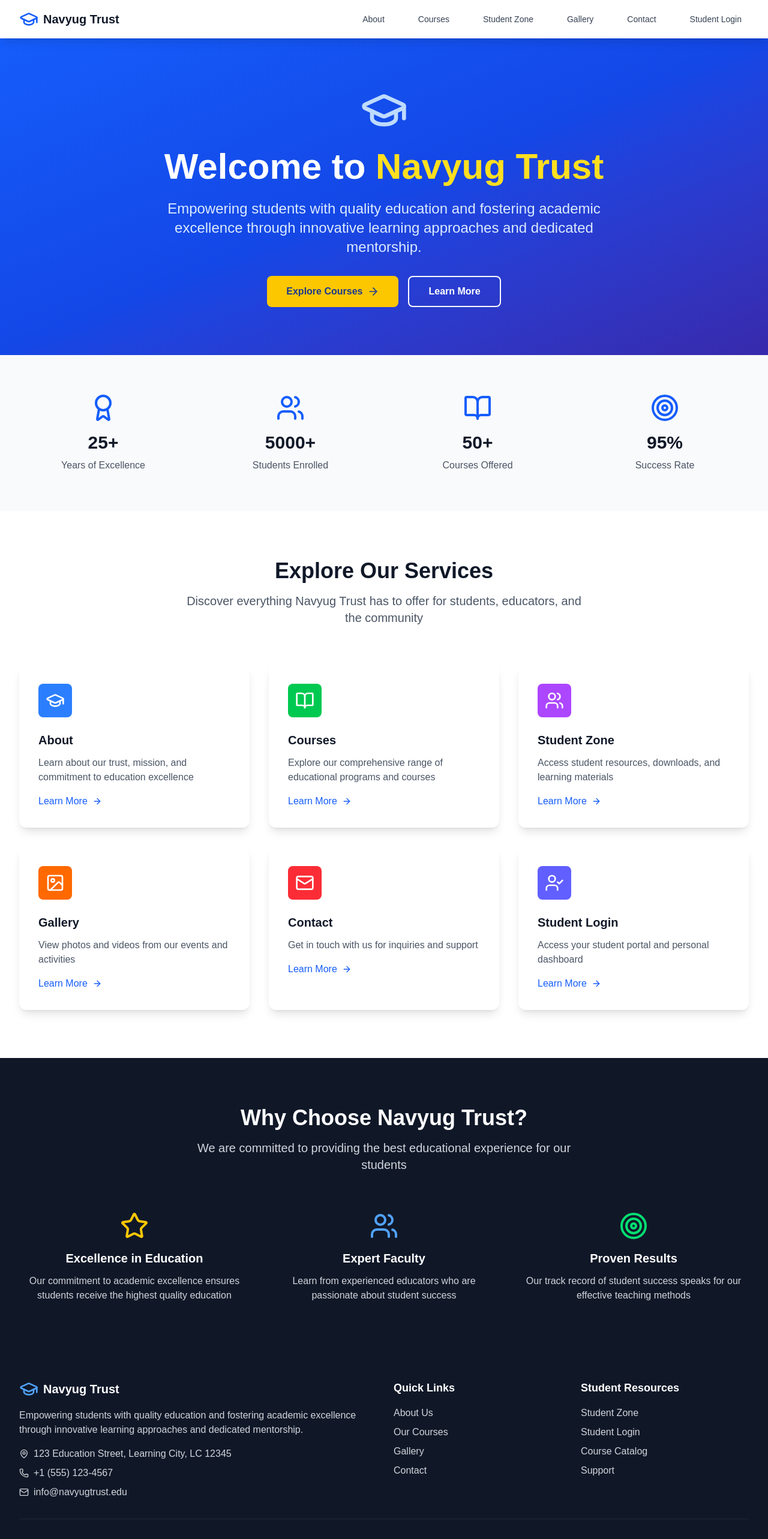
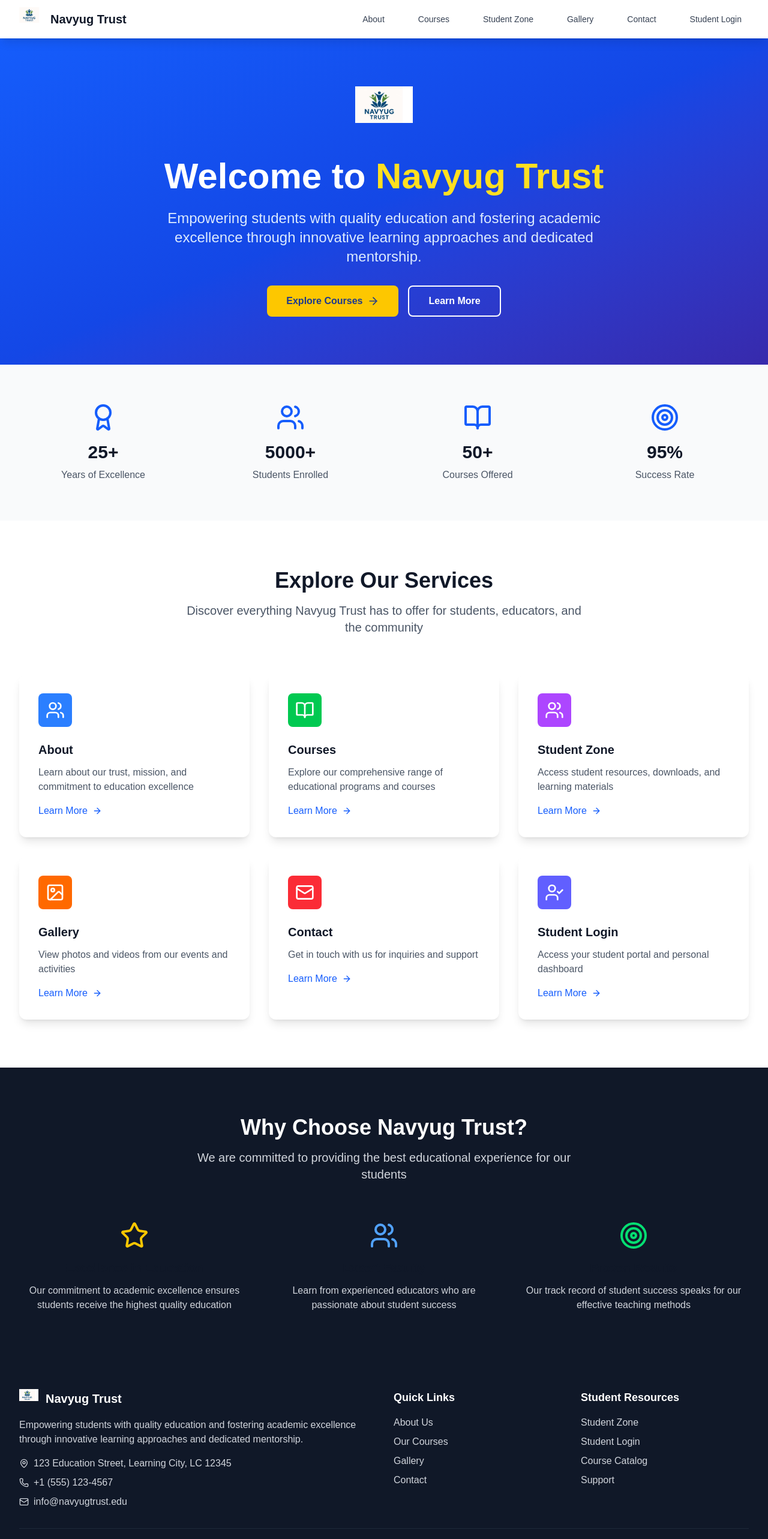
Before and after one commit to summykumari567/navyug-trust, a Next.js app: page / in a window 1280 px wide. Shown: the top 2566 px of the page at 60% size. Built offline with nearby package versions, Linux system fonts and the light colour scheme.

Commit message:
Replace graduation cap with Navyug Trust logo throughout the application

```diff
--- a/next.config.ts
+++ b/next.config.ts
@@ -6,9 +6,7 @@ const nextConfig: NextConfig = {
   images: {
     unoptimized: true
   },
-  // Enable these for GitHub Pages deployment
-  basePath: '/navyug-trust',
-  assetPrefix: '/navyug-trust/',
+  // GitHub Pages configuration - no basePath needed
 };
 
 export default nextConfig;
--- a/src/app/page.tsx
+++ b/src/app/page.tsx
@@ -1,6 +1,5 @@
 import Link from 'next/link';
 import {
-  GraduationCap,
   Users,
   Image,
   Mail,
@@ -11,13 +10,14 @@ import {
   Award,
   Target
 } from 'lucide-react';
+import ImageComponent from 'next/image';
 
 const categories = [
   {
     id: 'about',
     title: 'About',
     description: 'Learn about our trust, mission, and commitment to education excellence',
-    icon: GraduationCap,
+    icon: Users,
     href: '/about',
     color: 'bg-blue-500'
   },
@@ -77,7 +77,15 @@ export default function HomePage() {
       <section className="bg-gradient-to-br from-blue-600 via-blue-700 to-indigo-800 text-white py-20">
         <div className="max-w-7xl mx-auto px-4 sm:px-6 lg:px-8 text-center">
           <div className="flex justify-center mb-6">
-            <GraduationCap className="h-20 w-20 text-blue-200" />
+            <div className="w-24 h-24 relative">
+              <ImageComponent
+                src="/navyug-logo.jpeg"
+                alt="Navyug Trust Logo"
+                width={96}
+                height={96}
+                className="object-contain"
+              />
+            </div>
           </div>
           <h1 className="text-4xl md:text-6xl font-bold mb-6">
             Welcome to <span className="text-yellow-300">Navyug Trust</span>
@@ -178,7 +186,7 @@ export default function HomePage() {
               <div className="flex justify-center mb-4">
                 <Star className="h-12 w-12 text-yellow-400" />
               </div>
-              <h3 className="text-xl font-semibold mb-3">Excellence in Education</h3>
+              <h3 className="text-xl font-semibold text-gray-900 mb-3">Excellence in Education</h3>
               <p className="text-gray-300">
                 Our commitment to academic excellence ensures students receive the highest quality education
               </p>
@@ -187,7 +195,7 @@ export default function HomePage() {
               <div className="flex justify-center mb-4">
                 <Users className="h-12 w-12 text-blue-400" />
               </div>
-              <h3 className="text-xl font-semibold mb-3">Expert Faculty</h3>
+              <h3 className="text-xl font-semibold text-gray-900 mb-3">Expert Faculty</h3>
               <p className="text-gray-300">
                 Learn from experienced educators who are passionate about student success
               </p>
@@ -196,7 +204,7 @@ export default function HomePage() {
               <div className="flex justify-center mb-4">
                 <Target className="h-12 w-12 text-green-400" />
               </div>
-              <h3 className="text-xl font-semibold mb-3">Proven Results</h3>
+              <h3 className="text-xl font-semibold text-gray-900 mb-3">Proven Results</h3>
               <p className="text-gray-300">
                 Our track record of student success speaks for our effective teaching methods
               </p>
--- a/src/components/layout/Footer.tsx
+++ b/src/components/layout/Footer.tsx
@@ -1,5 +1,6 @@
 import Link from 'next/link';
-import { GraduationCap, Mail, Phone, MapPin } from 'lucide-react';
+import { Mail, Phone, MapPin } from 'lucide-react';
+import Image from 'next/image';
 
 export default function Footer() {
   return (
@@ -8,8 +9,16 @@ export default function Footer() {
         <div className="grid grid-cols-1 md:grid-cols-4 gap-8">
           {/* Trust Info */}
           <div className="col-span-1 md:col-span-2">
-            <div className="flex items-center space-x-2 mb-4">
-              <GraduationCap className="h-8 w-8 text-blue-400" />
+            <div className="flex items-center space-x-3 mb-4">
+              <div className="w-8 h-8 relative">
+                <Image
+                  src="/navyug-logo.jpeg"
+                  alt="Navyug Trust Logo"
+                  width={32}
+                  height={32}
+                  className="object-contain"
+                />
+              </div>
               <span className="text-xl font-bold">Navyug Trust</span>
             </div>
             <p className="text-gray-300 mb-4">
--- a/src/components/layout/Header.tsx
+++ b/src/components/layout/Header.tsx
@@ -3,8 +3,9 @@
 import { useState } from 'react';
 import Link from 'next/link';
 import { usePathname } from 'next/navigation';
-import { Menu, X, GraduationCap } from 'lucide-react';
+import { Menu, X } from 'lucide-react';
 import { NavigationItem } from '@/types';
+import Image from 'next/image';
 
 const navigationItems: NavigationItem[] = [
   { id: 'about', label: 'About', href: '/about' },
@@ -33,8 +34,16 @@ export default function Header() {
         <div className="flex justify-between items-center h-16">
           {/* Logo */}
           <div className="flex items-center">
-            <Link href="/" className="flex items-center space-x-2">
-              <GraduationCap className="h-8 w-8 text-blue-600" />
+            <Link href="/" className="flex items-center space-x-3">
+              <div className="w-10 h-10 relative">
+                <Image
+                  src="/navyug-logo.jpeg"
+                  alt="Navyug Trust Logo"
+                  width={40}
+                  height={40}
+                  className="object-contain"
+                />
+              </div>
               <span className="text-xl font-bold text-gray-900">Navyug Trust</span>
             </Link>
           </div>
```
Also changed, not shown: public/navyug-logo.jpeg (added), 16 other files (tests, documents, lock files or other folders).
